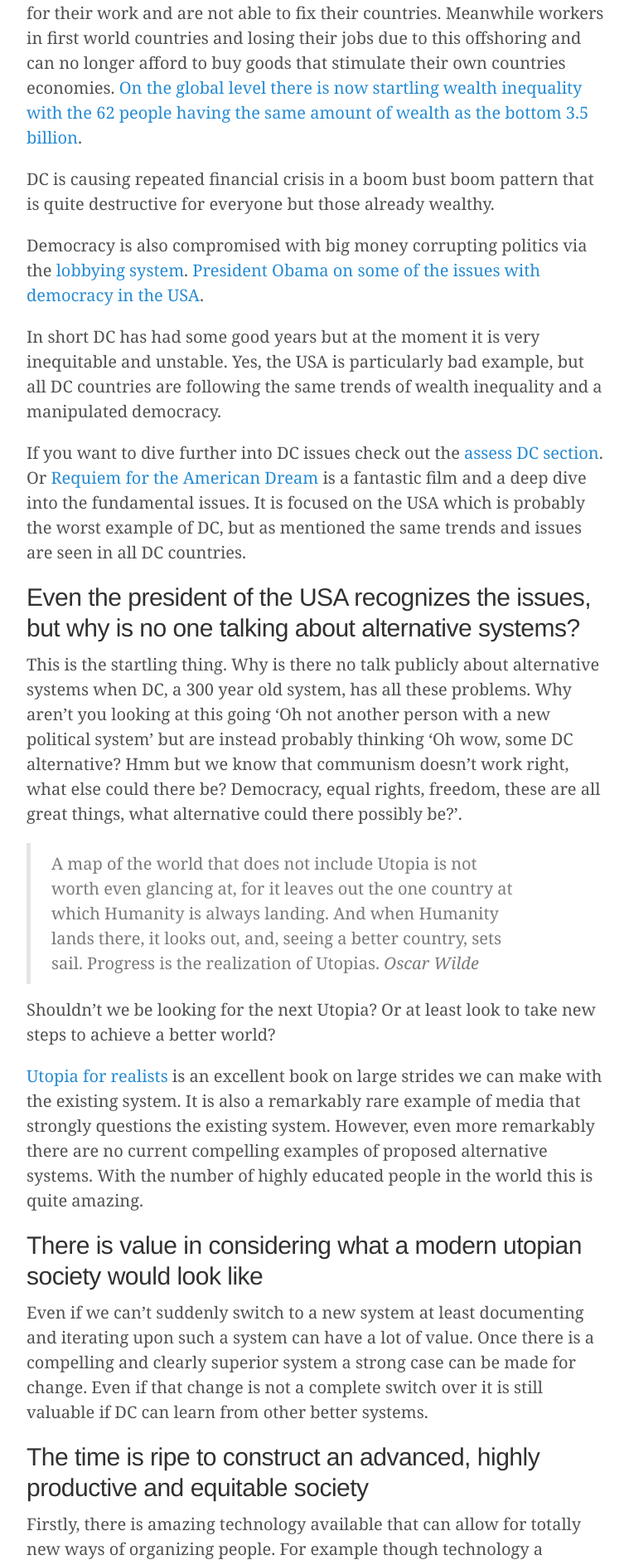
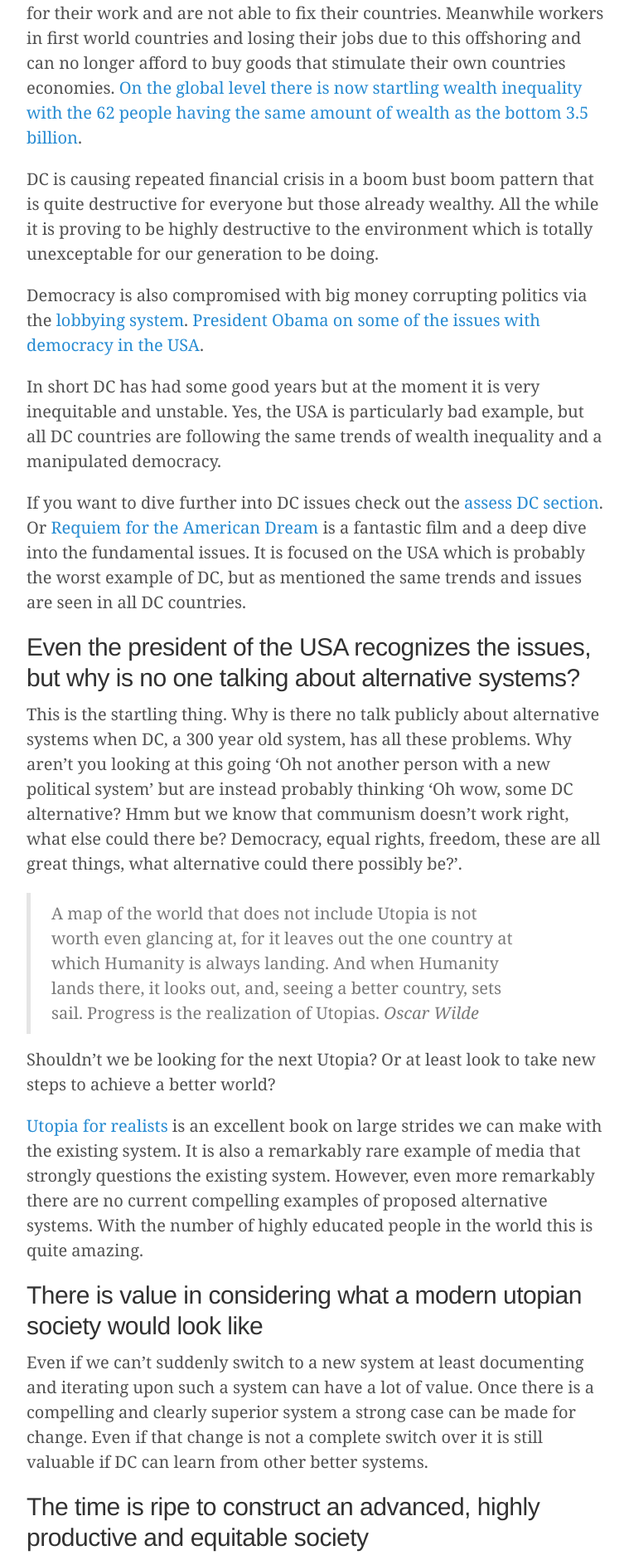
Before and after one commit to open-socialism/open-socialism-site, a Jekyll site: the page built from why-create-a-new-system.md, in a window 1280 px wide. Shown: the part 1109-2995 px from the top of the page at 83% size, without its empty margins (258-1017 px from the left). Built offline with Jekyll 4.4.1, drawn with Linux system fonts in a browser that asks for light colours.

Commit message:
add environment bit to why create this

```diff
--- a/why-create-a-new-system.md
+++ b/why-create-a-new-system.md
@@ -20,7 +20,7 @@ DC steadily improved in terms of wealth equality until the 1970s and since then
 
 On a global scale as well DC is very destructive in that it exploits poverty for cheap labor and nations with sweat shops are not being paid fairly for their work and are not able to fix their countries. Meanwhile workers in first world countries and losing their jobs due to this offshoring and can no longer afford to buy goods that stimulate their own countries economies. [On the global level there is now startling wealth inequality with the 62 people having the same amount of wealth as the bottom 3.5 billion](https://www.oxfam.org.au/media/2016/01/62-people-own-same-as-half-the-world-oxfam/){:target="_blank"}.
 
-DC is causing repeated financial crisis in a boom bust boom pattern that is quite destructive for everyone but those already wealthy.
+DC is causing repeated financial crisis in a boom bust boom pattern that is quite destructive for everyone but those already wealthy. All the while it is proving to be highly destructive to the environment which is totally unexceptable for our generation to be doing.
 
 Democracy is also compromised with big money corrupting politics via the [lobbying system](https://en.wikipedia.org/wiki/Lobbying){:target="_blank"}. [President Obama on some of the issues with democracy in the USA](https://www.youtube.com/watch?v=AxuwazaXOMg){:target="_blank"}.
 
```
